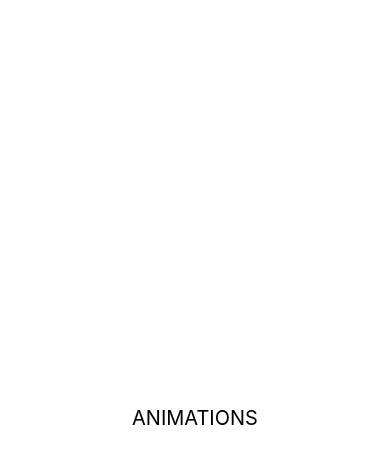
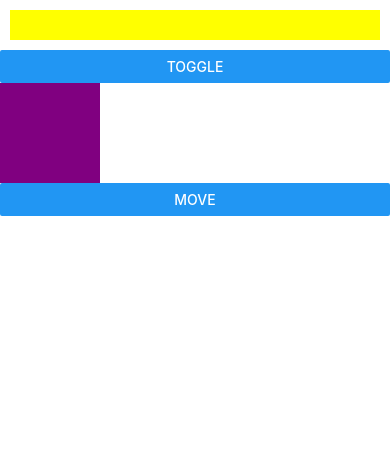
Before and after one commit to Lucostamagna/Animation_ReactNative, a React Native app in the folder animation/: screen / in a window 390 px wide. Shown: the top 464 px of the page. Built offline with nearby package versions, Linux system fonts and the light colour scheme.

Commit message:
add animation box

```diff
--- a/animation/App.js
+++ b/animation/App.js
@@ -2,17 +2,19 @@ import { StyleSheet, Text, View } from "react-native";
 import { Bnt } from "./Components/Bnt";
 import Sequence from "./Components/Sequence";
 import { FontAwesome } from "@expo/vector-icons";
+import ReanimatedExamples from "./Components/ReanimatedExamples";
 
 export default function App() {
   return (
-    <View style={styles.container}>
-      <Text style={styles.text}>ANIMATIONS</Text>
+    <ReanimatedExamples/>
+    // <View style={styles.container}>
+    //   <Text style={styles.text}>ANIMATIONS</Text> */}
 
-      {/* <Bnt title={"Press me"} /> */}
-      {/* <Sequence>
-        <FontAwesome name="bell" size={50} color="gold" />
-      </Sequence> */}
-    </View>
+    //   <Bnt title={"Press me"} />
+    //   <Sequence>
+    //     <FontAwesome name="bell" size={50} color="gold" />
+    //   </Sequence>
+    // </View>
   );
 }
 
--- a/animation/Components/ReanimatedExamples.js
+++ b/animation/Components/ReanimatedExamples.js
@@ -1,13 +1,83 @@
 //shared value
+import Animated, { useSharedValue, withTiming, Easing,useAnimatedStyle, withSpring} from 'react-native-reanimated'
+import React from 'react'
+import { Button, SafeAreaView, ScrollView } from 'react-native'
 
-import React from 'react'
-import { SafeAreaView, ScrollView } from 'react-native'
+
+
+function SharedValue () {
+    const randomWidth = useSharedValue(10);
+
+    const config = {
+        duration: 500,
+        easing: Easing.bezier(0.5, 0.01, 0, 1),
+      };
+
+      const style= useAnimatedStyle(()=>{
+        return {
+          with:withTiming(randomWidth.value, config)
+        }
+      })
+
+
+    return(
+        <>
+        <Animated.View
+        style={[
+            {height:30, backgroundColor:'yellow', marginTop:80, margin:10},
+              style
+
+        ]}/>
+        <Button
+        title='Toggle'
+        onPress={()=>{
+          randomWidth.value= Math.random() * 350;
+        }}
+        />
+        </>
+    )
+}
+
+
+function Box(){
+   const offset = useSharedValue(0);
+
+   const animatedStyles= useAnimatedStyle(()=>{
+     return {
+     transform:[{
+      translateX:withSpring(offset.value * 255, {
+        damping:40,
+        stiffness:90,
+      })
+
+
+      }]
+     }
+  })
+  return(
+<>
+<Animated.View
+
+style={[
+  {width:100, height:100, backgroundColor:'purple'},
+  animatedStyles
+]}
+/>
+<Button title="Move"
+onPress={()=> offset.value = withSpring(Math.random())}
+/>
+</>
+  )
+}
+
+
 
 const ReanimatedExamples = () => {
   return (
     <SafeAreaView>
         <ScrollView>
-
+       <SharedValue/>
+       <Box/>
         </ScrollView>
     </SafeAreaView>
   )
```
